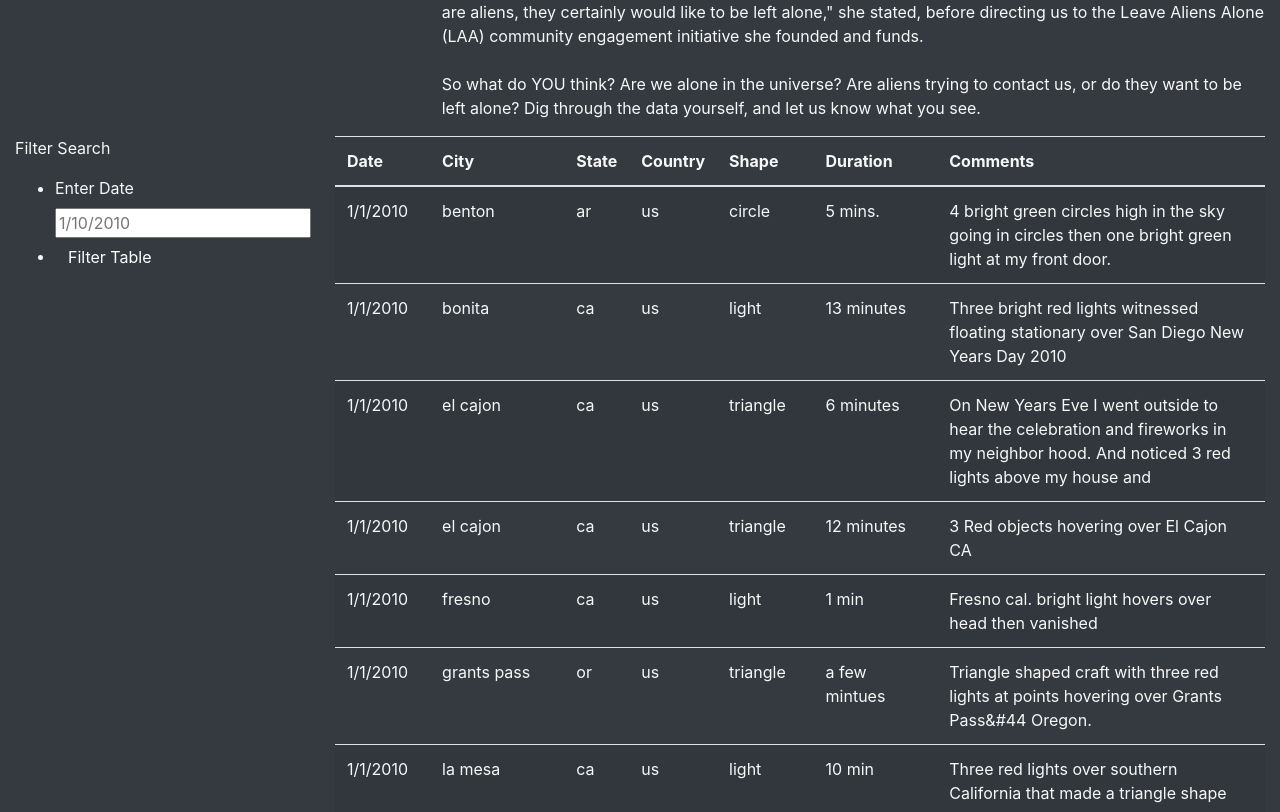
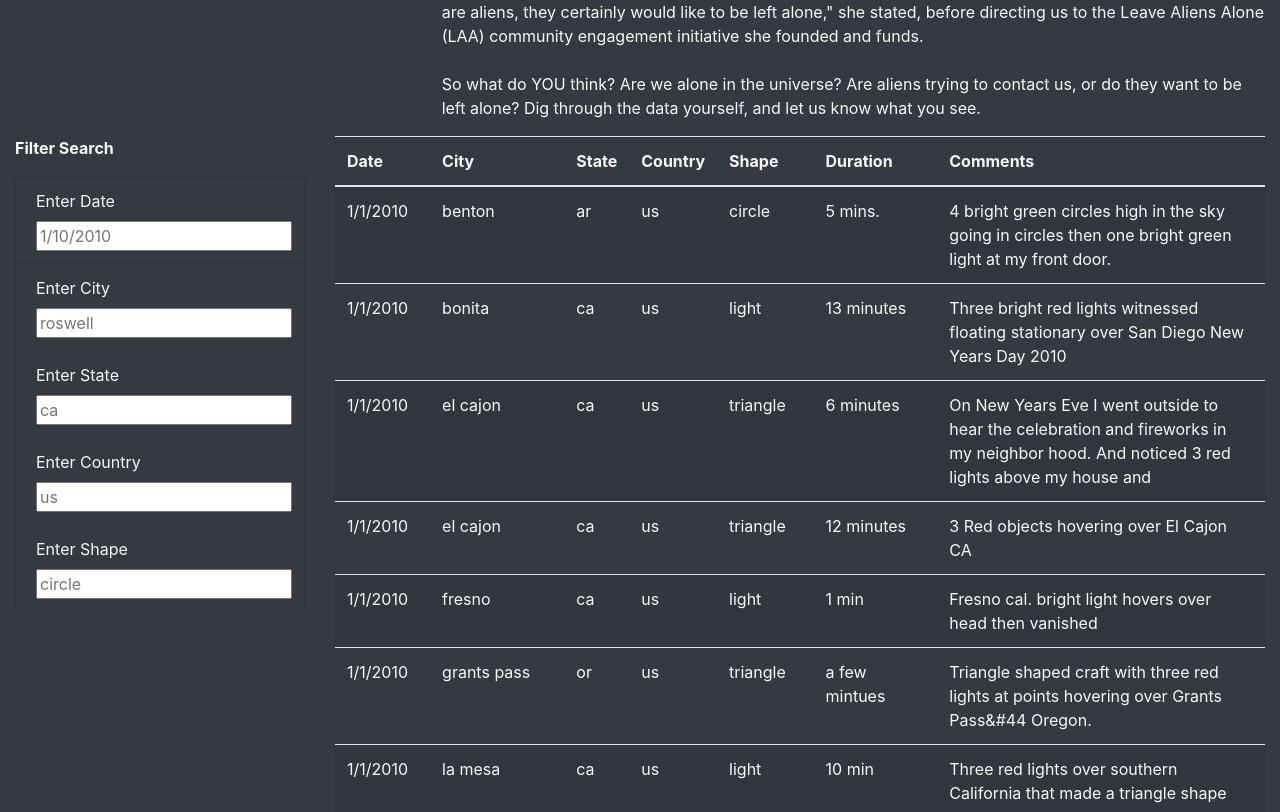
Before and after one commit to itochax23/UFOs, a plain HTML site: page index.html in a window 1280 px wide. Shown: the part 603-1415 px from the top of the page. Drawn offline with nearby package versions, Linux system fonts and the light colour scheme.

Commit message:
Create more table filters

```diff
--- a/index.html
+++ b/index.html
@@ -38,17 +38,28 @@
         <div class="row">
           <div class="col-md-3">
             <form class="bg-dark">
-                <p>Filter Search</p>
-                <ul class="bg-dark">
-                  <li class="bg-dark">
-                    <label for="date">Enter Date</label>
-                    <input type="text" placeholder="1/10/2010" id="datetime" />
-                  </li>
-                  <li class="bg-dark">
-                     <button id="filter-btn" type="button" class="btn btn-dark">
-                       Filter Table
-                     </button>
-                  </li>
+                <p><b>Filter Search</b></p>
+                <ul class="list-group bg-dark">
+                    <li class="list-group-item bg-dark">
+                        <label for="date">Enter Date</label>
+                        <input type="text" placeholder="1/10/2010" id="datetime" />
+                    </li>
+                    <li class = "list-group-item bg-dark">
+                    <label for="city">Enter City</label><br>
+                        <input type="text" placeholder="roswell" id="city" />
+                    </li>
+                    <li class = "list-group-item bg-dark">
+                    <label for="state">Enter State</label><br>
+                        <input type="text" placeholder="ca" id= "state" />
+                    </li>
+                    <li class = "list-group-item bg-dark">
+                    <label for="country">Enter Country</label>
+                        <input type="text" placeholder="us" id="country" />
+                    </li>
+                    <li class = "list-group-item bg-dark">
+                    <label for="shape">Enter Shape</label>
+                        <input type="text" placeholder="circle" id="shape" />
+                    </li>
                 </ul>
                </form>
             </div>
```
